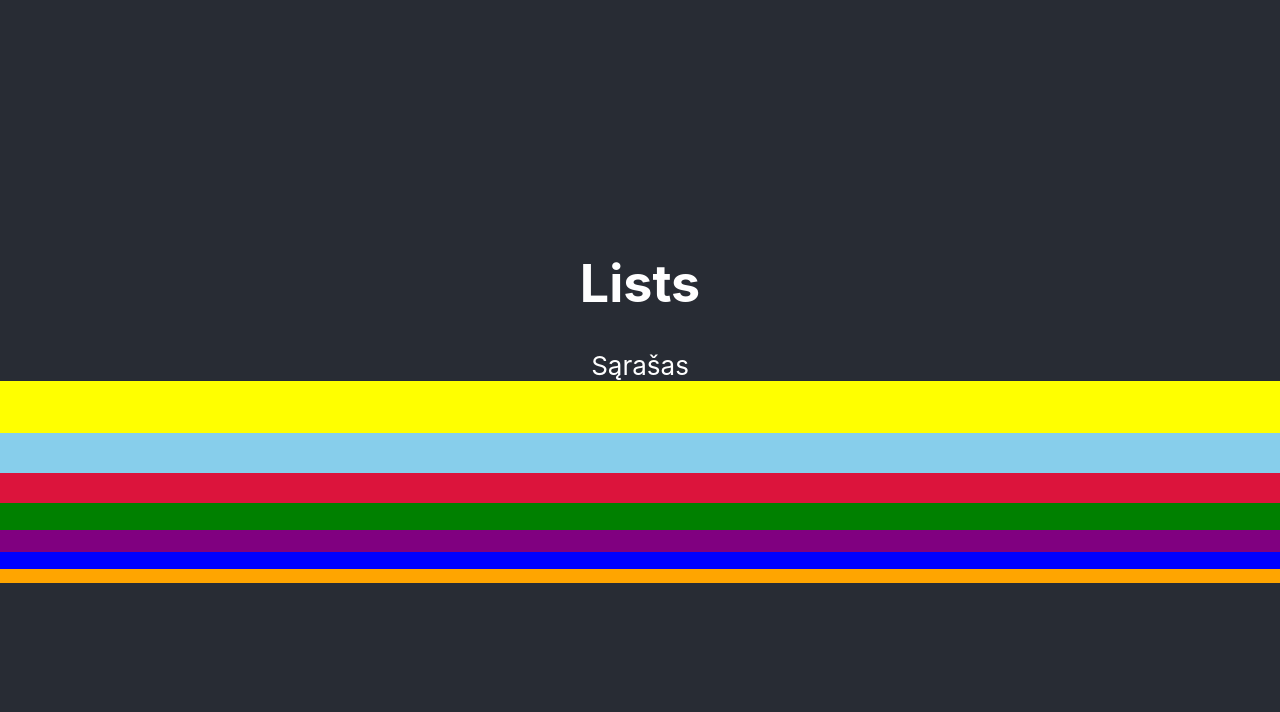
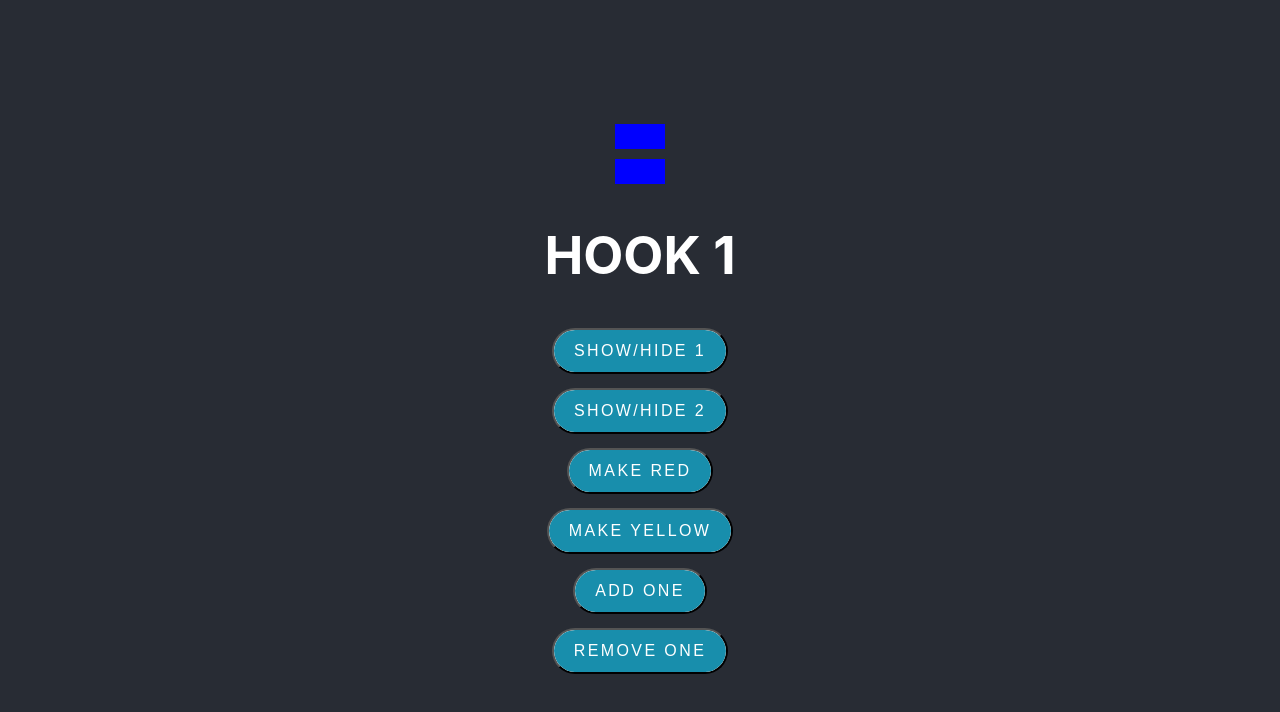
Before and after one commit to ritullia/r1, a React (Create React App) app: page / in a window 1280 px wide. Shown: the top 712 px of the page. Built offline with nearby package versions, Linux system fonts and the light colour scheme.

Commit message:
add/remove

```diff
--- a/package.json
+++ b/package.json
@@ -9,6 +9,7 @@
     "react": "^18.1.0",
     "react-dom": "^18.1.0",
     "react-scripts": "5.0.1",
+    "sass": "^1.51.0",
     "web-vitals": "^2.1.4"
   },
   "scripts": {
--- a/src/App.css
+++ /dev/null
@@ -1,87 +0,0 @@
-.App {
-  text-align: center;
-}
-
-.App-logo {
-  height: 40vmin;
-  pointer-events: none;
-}
-
-@media (prefers-reduced-motion: no-preference) {
-  .App-logo {
-    animation: App-logo-spin infinite 20s linear;
-  }
-}
-
-.App-header {
-  background-color: #282c34;
-  min-height: 100vh;
-  display: flex;
-  flex-direction: column;
-  align-items: center;
-  justify-content: center;
-  font-size: calc(10px + 2vmin);
-  color: white;
-}
-
-.App-link {
-  color: #61dafb;
-}
-
-@keyframes App-logo-spin {
-  from {
-    transform: rotate(0deg);
-  }
-  to {
-    transform: rotate(360deg);
-  }
-}
-
-.vovere {
-  color: pink;
-}
-
-.kates {
-  list-style-type: none;
-  color: blue;
-
-}
-
-.color-mark{
-  width: 30px;
-  height: 30px;
-  display: inline-block;
-  background-color: transparent;
-
-}
-
-.nice-circle {
-  width: 50px;
-  height: 50px;
-  border-radius: 50%;
-}
-
-
-.tr {
-  display: flex;
-  align-items: flex-start;
-  justify-content: flex-end;
-  border: 1px solid gray;
-}
-
-.bl {
-  display: flex;
-  align-items: flex-end;
-  justify-content: flex-start;
-  border: 1px solid gray;
-}
-
-.colors {
-  width: 100vw;
-  height: 33px;
-}
-
-h3 {
-  color: pink;
-  color: darkmagenta
-}
--- a/src/App.jsx
+++ b/src/App.jsx
@@ -1,28 +1,61 @@
-import './App.css';
-import Rainbow from './Components/003/Rainbow';
-
-
-const rainbow = [
-    {color:'crimson', size: 30},
-    {color:'orange',  size: 14},
-    {color:'yellow',  size: 52},
-    {color:'green',  size: 27},
-    {color:'skyblue', size: 40},
-    {color:'blue', size: 17},
-    {color:'purple', size: 22}
-];
+import { useState } from 'react';
+import './App.scss';
 
 function App() {
-  return (
+    const [show, setShow] = useState(true);
 
-    <div className="App">
-      <header className="App-header">
-       <h1>Lists</h1>
-        <Rainbow colors={rainbow}></Rainbow>
+    const [show1, setShow1] = useState(true);
 
-      </header>
-    </div>
-  );
+    const [color, setColor] = useState('blue');
+
+    const [counter, setCounter] = useState(1);
+
+    const doShow = () => {
+        setShow((s) => !s); //panaudojamas callback funkcija
+    };
+    const doShow1 = () => {
+        setShow1((s) => !s);
+    };
+    const makeRed = () => {
+        setColor('red');
+    };
+    const makeYellow = () => {
+        setColor('yellow');
+    };
+    const countNumber = () => {
+        setCounter((s) => s + 1);
+    };
+    const minNumber = () => {
+        setCounter((s) => s - 1);
+    };
+
+    return (
+        <div className="App">
+            <header className="App-header">
+                {show ? (
+                    <div
+                        className="square"
+                        style={{ backgroundColor: color }}
+                    ></div>
+                ) : null}
+                {show1 ? (
+                    <div
+                        className="square"
+                        style={{ backgroundColor: color }}
+                    ></div>
+                ) : null}
+
+                <h1>HOOK {counter}</h1>
+
+                <button onClick={doShow}>Show/Hide 1</button>
+                <button onClick={doShow1}>Show/Hide 2</button>
+                <button onClick={makeRed}>Make Red</button>
+                <button onClick={makeYellow}>Make Yellow</button>
+                <button onClick={countNumber}>Add One</button>
+                <button onClick={minNumber}>Remove One</button>
+            </header>
+        </div>
+    );
 }
 
 export default App;
--- /dev/null
+++ b/src/App.scss
@@ -0,0 +1,159 @@
+.App {
+  text-align: center;
+}
+
+.App-logo {
+  height: 40vmin;
+  pointer-events: none;
+}
+
+@media (prefers-reduced-motion: no-preference) {
+  .App-logo {
+    animation: App-logo-spin infinite 20s linear;
+  }
+}
+
+.App-header {
+  background-color: #282c34;
+  min-height: 100vh;
+  display: flex;
+  flex-direction: column;
+  align-items: center;
+  justify-content: center;
+  font-size: calc(10px + 2vmin);
+  color: white;
+}
+
+.App-link {
+  color: #61dafb;
+}
+
+@keyframes App-logo-spin {
+  from {
+    transform: rotate(0deg);
+  }
+  to {
+    transform: rotate(360deg);
+  }
+}
+
+.vovere {
+  color: pink;
+}
+
+.kates {
+  list-style-type: none;
+  color: blue;
+
+}
+
+.color-mark{
+  width: 30px;
+  height: 30px;
+  display: inline-block;
+  background-color: transparent;
+
+}
+
+.nice-circle {
+  width: 50px;
+  height: 50px;
+  border-radius: 50%;
+}
+
+
+.tr {
+  display: flex;
+  align-items: flex-start;
+  justify-content: flex-end;
+  border: 1px solid gray;
+}
+
+.bl {
+  display: flex;
+  align-items: flex-end;
+  justify-content: flex-start;
+  border: 1px solid gray;
+}
+
+.colors {
+  width: 100vw;
+  height: 33px;
+}
+
+h3 {
+  color: pink;
+  color: darkmagenta;
+
+}
+
+.lake {
+  display: flex;
+  justify-content: center;
+  align-items: center;
+  width: 400px;
+  height: 400px;
+  background-color: #61dafb;
+  border-radius: 50%;
+  flex-wrap: wrap;
+}
+
+
+.square {
+  width: 50px;
+  height: 25px;
+  background-color: blueviolet;
+  margin: 5px;
+}
+
+//BUTTON
+$color: rgb(24, 142, 172);
+
+button {
+  display: inline-block;
+  padding: .75rem 1.25rem;
+  border-radius: 10rem;
+  color: #fff;
+  text-transform: uppercase;
+  font-size: 1rem;
+  letter-spacing: .15rem;
+  transition: all .3s;
+  position: relative;
+  overflow: hidden;
+  z-index: 1;
+  cursor: pointer;
+  margin: 7px;
+
+  &:after {
+    content: '';
+    position: absolute;
+    bottom: 0;
+    left: 0;
+    width: 100%;
+    height: 100%;
+    background-color: $color;
+    border-radius: 10rem;
+    z-index: -2;
+  }
+
+  &:before {
+    content: '';
+    position: absolute;
+    bottom: 0;
+    left: 0;
+    width: 0%;
+    height: 100%;
+    background-color: darken($color, 15%);
+    transition: all .3s;
+    border-radius: 10rem;
+    z-index: -1;
+  }
+
+  &:hover {
+    color: #fff;
+
+    &:before {
+      width: 100%;
+    }
+  }
+}
--- a/src/Components/003/Rainbow.jsx
+++ b/src/Components/003/Rainbow.jsx
@@ -1,23 +1,25 @@
+import RainbowColor from "./RainbowColor";
+
 function Rainbow(props){
 
 
          return(
-        <div>Sąrašas
+                    <div>
 
-        {
+                        {
 
-        props.colors.sort((a, b) => b.size - a.size).map((c, i) => <div className='colors' key={i} style={
-            {
-                backgroundColor: c.color,
-                height: c.size
-            }
-    }></div>)
+                            props.colors.filter(c => c.pos === 'top').map((c, i) => <RainbowColor key={i} color={c}></RainbowColor>)
 
-        }
+                        }
 
+                        <RainbowColor color={{ color: 'black', size: 20 }}></RainbowColor>
 
-        </div>
-    )
+                        {
+                            props.colors.filter(c => c.pos === 'bottom').map((c, i) => <RainbowColor key={i} color={c}></RainbowColor>)
+                        }
+
+                    </div>
+                )
 
 
 
--- /dev/null
+++ b/src/Components/003/RainbowColor.jsx
@@ -0,0 +1,22 @@
+function RainbowColor (props){
+
+    return(
+        <div>
+
+            <div className='colors' style={
+                {
+                    backgroundColor: props.color.color,
+                    height: props.color.size > 30 ? props.color.size : 30,
+
+                }}>
+
+            </div>
+
+        </div>
+
+
+    )
+
+}
+
+export default RainbowColor
```
Also changed, not shown: src/003.jsx (added, +28 -0 lines), src/004.jsx (added, +21 -0 lines), src/Components/004/FatCat.jsx (added, +37 -0 lines), src/Components/004/FatDog.jsx (added, +26 -0 lines), src/Components/004/Fish.jsx (added, +31 -0 lines), src/Components/004/Lake.jsx (added, +38 -0 lines), 1 other file (tests, documents, lock files or other folders).
